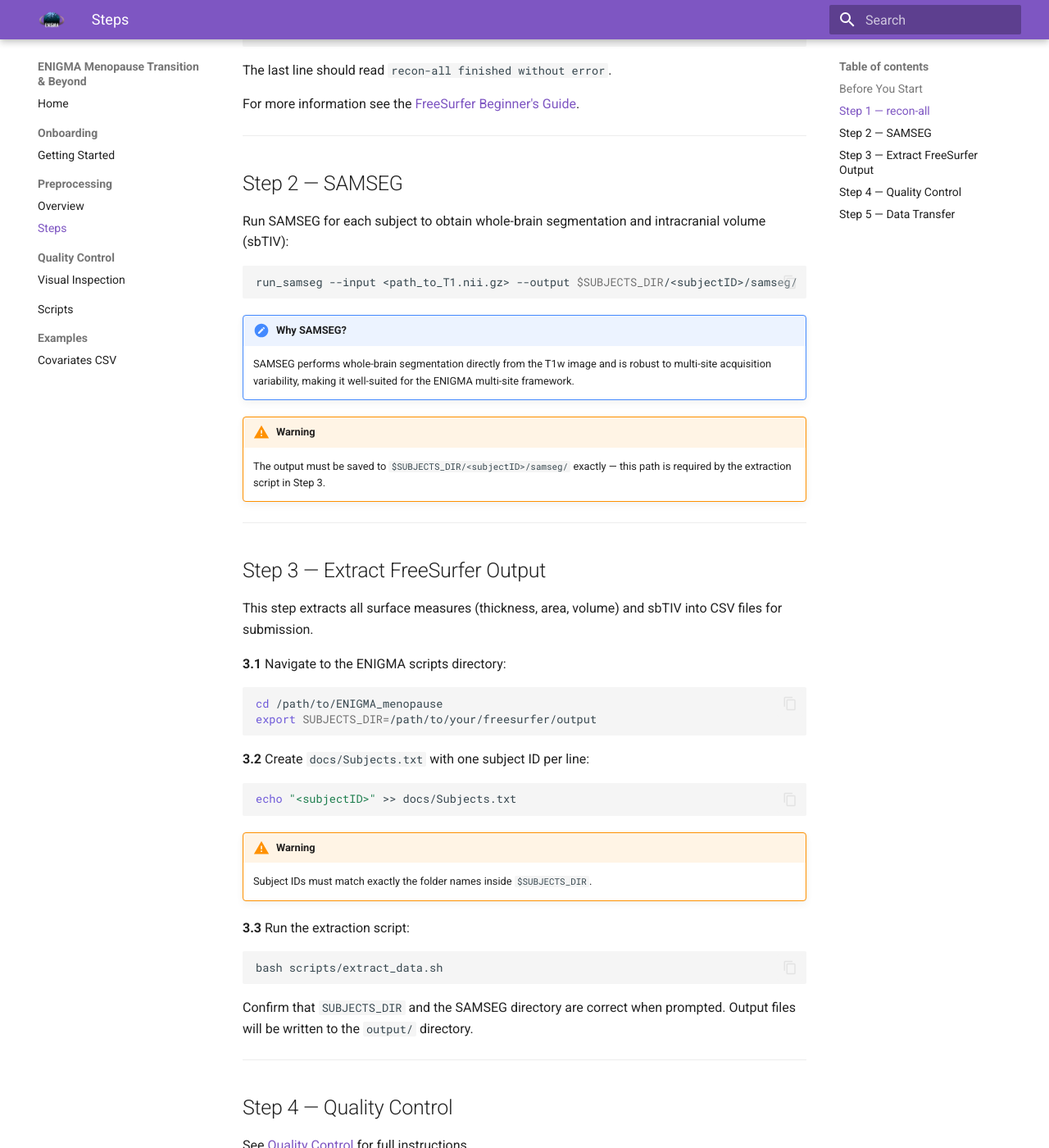
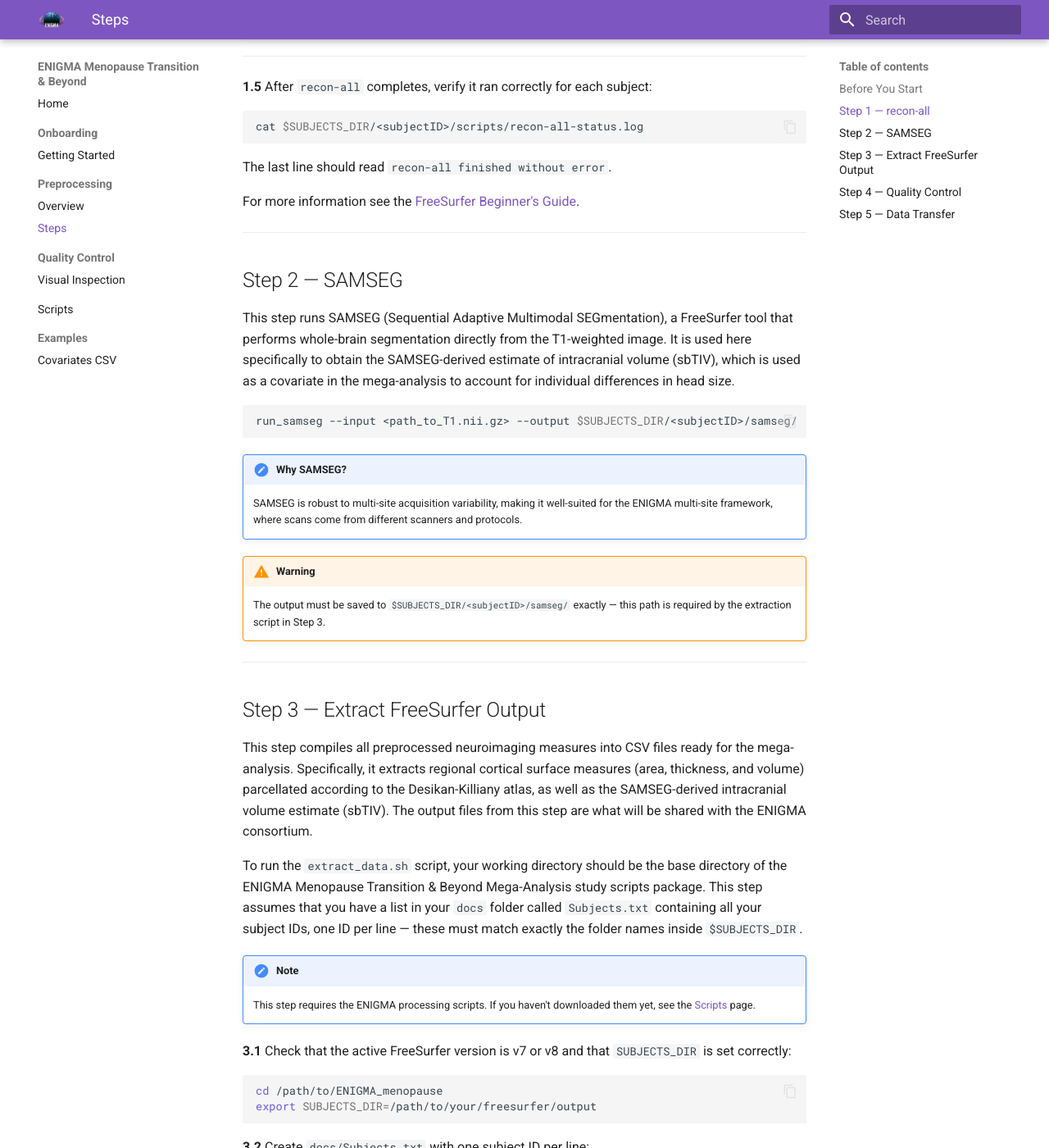
Before and after one commit to gorettiei/enigma-menopause-docs, an MkDocs documentation site: the page built from docs/preprocessing/steps.md, in a window 1280 px wide and 1400 px high, scrolled down 2218 px. Shown: the whole window at 82% size. Built offline with MkDocs 1.6.1 and Material for MkDocs 9.7.7, drawn with Linux system fonts in a browser that asks for light colours; some of the changed text lies outside the part shown.

Commit message:
Add descriptive intros to each preprocessing step

````diff
--- a/docs/preprocessing/steps.md
+++ b/docs/preprocessing/steps.md
@@ -15,6 +15,8 @@
 ---
 
 ## Step 1 — recon-all
+
+This step reconstructs cortical and subcortical surfaces from each participant's T1-weighted scan using FreeSurfer's `recon-all` pipeline. The output includes cortical thickness, surface area, and volume measures parcellated according to the Desikan-Killiany atlas — the core structural measures used throughout the rest of the analysis.
 
 **1.1** Check your FreeSurfer version:
 
@@ -112,14 +114,14 @@
 
 ## Step 2 — SAMSEG
 
-Run SAMSEG for each subject to obtain whole-brain segmentation and intracranial volume (sbTIV):
+This step runs SAMSEG (Sequential Adaptive Multimodal SEGmentation), a FreeSurfer tool that performs whole-brain segmentation directly from the T1-weighted image. It is used here specifically to obtain the SAMSEG-derived estimate of intracranial volume (sbTIV), which is used as a covariate in the mega-analysis to account for individual differences in head size.
 
 ```bash
 run_samseg --input <path_to_T1.nii.gz> --output $SUBJECTS_DIR/<subjectID>/samseg/
 ```
 
 !!! note "Why SAMSEG?"
-    SAMSEG performs whole-brain segmentation directly from the T1w image and is robust to multi-site acquisition variability, making it well-suited for the ENIGMA multi-site framework.
+    SAMSEG is robust to multi-site acquisition variability, making it well-suited for the ENIGMA multi-site framework, where scans come from different scanners and protocols.
 
 !!! warning
     The output must be saved to `$SUBJECTS_DIR/<subjectID>/samseg/` exactly — this path is required by the extraction script in Step 3.
@@ -128,9 +130,14 @@
 
 ## Step 3 — Extract FreeSurfer Output
 
-This step extracts all surface measures (thickness, area, volume) and sbTIV into CSV files for submission.
+This step compiles all preprocessed neuroimaging measures into CSV files ready for the mega-analysis. Specifically, it extracts regional cortical surface measures (area, thickness, and volume) parcellated according to the Desikan-Killiany atlas, as well as the SAMSEG-derived intracranial volume estimate (sbTIV). The output files from this step are what will be shared with the ENIGMA consortium.
 
-**3.1** Navigate to the ENIGMA scripts directory:
+To run the `extract_data.sh` script, your working directory should be the base directory of the ENIGMA Menopause Transition & Beyond Mega-Analysis study scripts package. This step assumes that you have a list in your `docs` folder called `Subjects.txt` containing all your subject IDs, one ID per line — these must match exactly the folder names inside `$SUBJECTS_DIR`.
+
+!!! note
+    This step requires the ENIGMA processing scripts. If you haven't downloaded them yet, see the [Scripts](../scripts/index.md) page.
+
+**3.1** Check that the active FreeSurfer version is v7 or v8 and that `SUBJECTS_DIR` is set correctly:
 
 ```bash
 cd /path/to/ENIGMA_menopause
@@ -146,23 +153,30 @@
 !!! warning
     Subject IDs must match exactly the folder names inside `$SUBJECTS_DIR`.
 
-**3.3** Run the extraction script:
+**3.3** Run the extraction and QC script:
 
 ```bash
 bash scripts/extract_data.sh
 ```
 
-Confirm that `SUBJECTS_DIR` and the SAMSEG directory are correct when prompted. Output files will be written to the `output/` directory.
+The script will double-check your environment variables and perform some basic checks on the data. It generates the `output/` directory where the surface measures will be written to files named `<hemi>.<measure>.aparc.csv`.
+
+!!! note
+    The `--skip` flag is used internally for the `aparcstats2table` command, so subjects with missing data will be skipped automatically. The script will throw an error if abnormally many subjects (>90%) have missing data.
 
 ---
 
 ## Step 4 — Quality Control
+
+This step checks the quality of your processed data before submission. It flags statistical outliers across all measures and provides diagnostic images so you can visually verify that segmentation and parcellation were performed correctly for each subject.
 
 See [Quality Control](../qc/visual-inspection.md) for full instructions.
 
 ---
 
 ## Step 5 — Data Transfer
+
+This final step packages all your output files for secure submission to the ENIGMA consortium.
 
 After completing Steps 1 through 4, you should have the following files ready:
 
````
